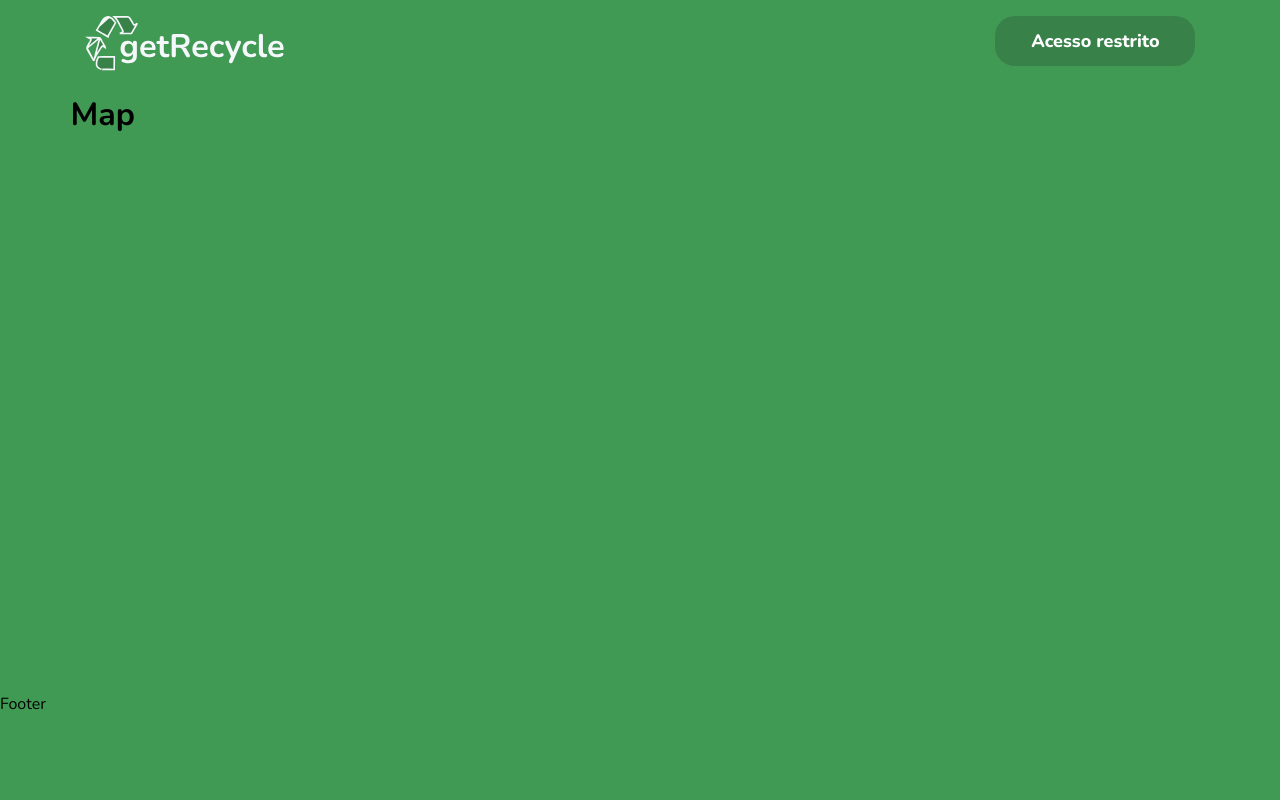
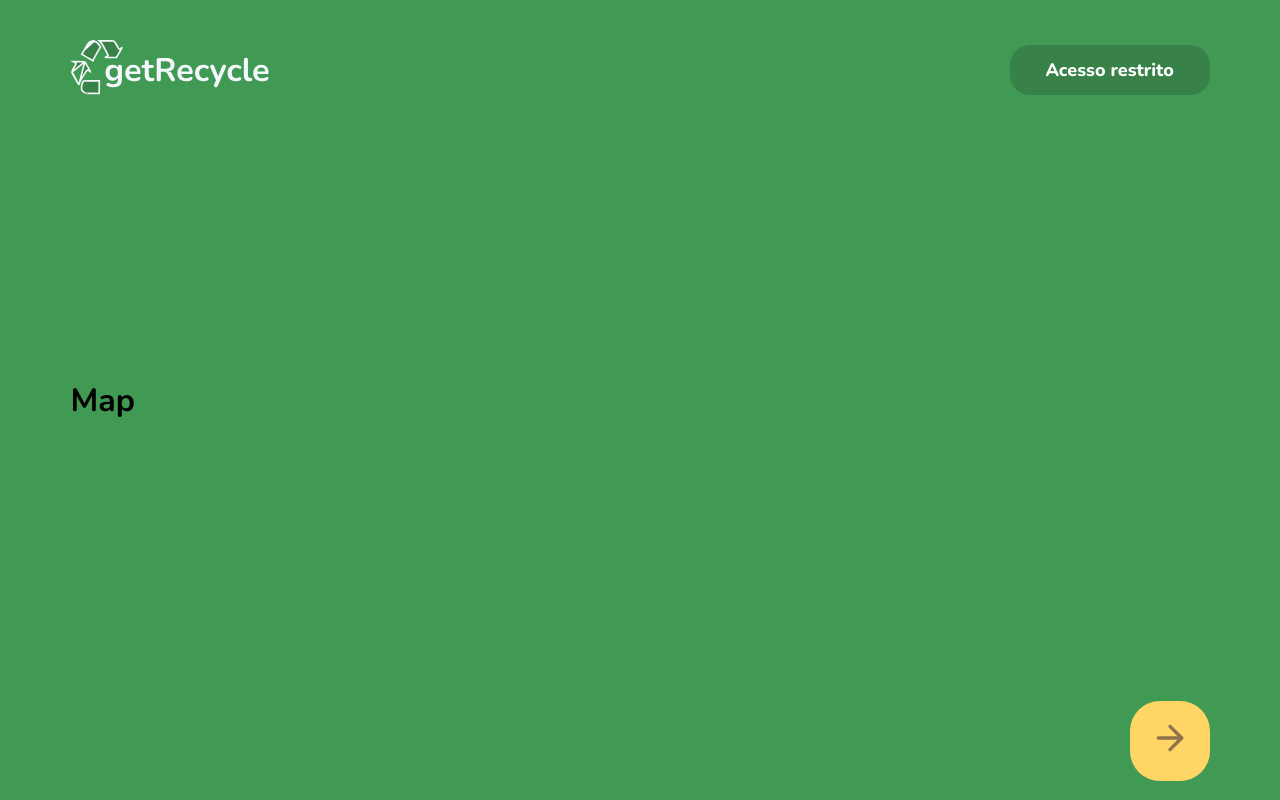
Before and after one commit to lucascc19/GetRecycle-v.1, a React (Create React App) app in the folder web/: page /map in a window 1280 px wide. Built offline with nearby package versions, Linux system fonts and the light colour scheme.

Commit message:
finalizando tela de início

```diff
--- a/web/package.json
+++ b/web/package.json
@@ -12,7 +12,7 @@
     "react": "^18.2.0",
     "react-dom": "^18.2.0",
     "react-icons": "^4.7.1",
-    "react-router-dom": "^5.2.0",
+    "react-router-dom": "^5.3.4",
     "react-scripts": "5.0.1",
     "uuid": "^9.0.0",
     "web-vitals": "^2.1.4"
--- a/web/src/components/layout/Container.module.css
+++ b/web/src/components/layout/Container.module.css
@@ -2,6 +2,7 @@
   width: 89%;
   display: flex;
   justify-content: space-between;
+  align-items: center;
   margin: 0 auto;
   flex-wrap: wrap;
 }
--- a/web/src/components/layout/Footer.js
+++ b/web/src/components/layout/Footer.js
@@ -1,5 +1,18 @@
+import { FiArrowRight } from 'react-icons/fi'
+import { Link } from 'react-router-dom'
+
+import styles from './Footer.module.css'
+
 function Footer() {
-  return <p>Footer</p>
+  return (
+    <footer className={styles.footer}>
+      <button className={styles.button} type='button'>
+        <Link to="/map">
+          <FiArrowRight size={40} color="#8D734B" />
+        </Link>
+      </button>
+    </footer>
+  )
 }
 
 export default Footer
--- a/web/src/components/layout/Footer.module.css
+++ b/web/src/components/layout/Footer.module.css
@@ -0,0 +1,20 @@
+.footer{
+  width: 89%;
+  display: flex;
+  justify-content: end;
+  margin: 0 auto;
+}
+
+.button {
+  width: 80px;
+  height: 80px;
+  border: none;
+  border-radius: 30px;
+  background-color: #FFD666;
+  cursor: pointer;
+  transition: 600ms ease;
+}
+
+.button:hover {
+  background-color: #B1FF96;
+}
--- a/web/src/components/layout/Navbar.js
+++ b/web/src/components/layout/Navbar.js
@@ -16,11 +16,6 @@ function Navbar() {
         <button className={styles.button}>
           <Link to="/user" >Acesso restrito</Link>
         </button>
-        {/* <ul className={styles.list}>
-          <li>
-            <Link to="/user">Acesso restrito</Link>
-          </li>
-        </ul> */}
       </Container>
     </nav>
   )
--- a/web/src/components/layout/Navbar.module.css
+++ b/web/src/components/layout/Navbar.module.css
@@ -2,7 +2,7 @@
   display: flex;
   justify-content: space-between;
   align-items: center;
-  padding: 1em;
+  padding-top: 2.5em;
 }
 
 .logo{
@@ -15,6 +15,12 @@
   border: none;
   border-radius: 20px;
   background-color: #388249;
+  cursor: pointer;
+  transition: 600ms ease;
+}
+
+.button:hover {
+  background-color: #37DF5D;
 }
 
 .button a {
```
Also changed, not shown: 1 other file (tests, documents, lock files or other folders).
